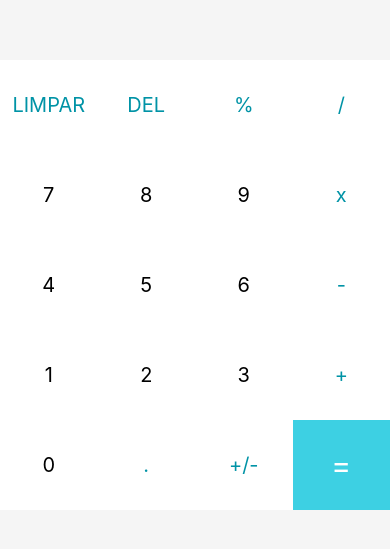
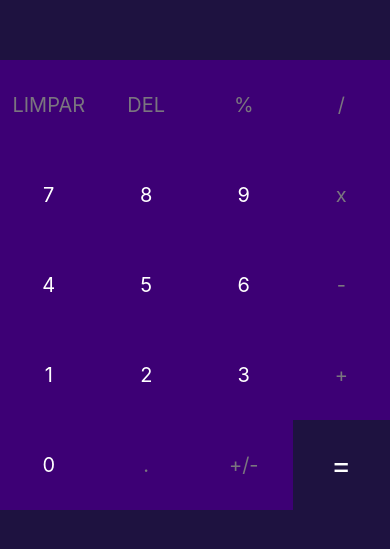
Before and after one commit to wfmarques2/Senac_Calculadora, a React Native app: screen / in a window 390 px wide. Shown: the part 149-698 px from the top of the page. Built offline with nearby package versions, Linux system fonts and the light colour scheme.

Commit message:
mudança visual do app

```diff
--- a/App.js
+++ b/App.js
@@ -77,12 +77,12 @@
 
               {buttons.map((button) =>
               button === '=' ? // Mapeamento do botão =
-                <TouchableOpacity onPress={() => handleInput(button)} key={button} style={[styles.button, { backgroundColor: '#3dd0e3' }]}>
+              <TouchableOpacity onPress={() => handleInput(button)} key={button} style={[styles.button, { backgroundColor: '#1E1240' }]}>
                   <Text style={[styles.textButton, { color: "white", fontSize: 30 }]}>{button}</Text>
                 </TouchableOpacity>
                 : // Mapeamento dos outros botões
                 <TouchableOpacity onPress={() => handleInput(button)} key={button} style={styles.button}>
-                  <Text style={[styles.textButton, { color: typeof (button) === 'number' ? 'black' : '#0093a6' }]}>{button}</Text>
+                  <Text style={[styles.textButton, { color: typeof (button) === 'number' ? 'white' : '#7A757F' }]}>{button}</Text>
                 </TouchableOpacity>
             )}
           </View>
@@ -100,10 +100,10 @@
   results: {
     flex: 2,
     justifyContent: "center",
-    backgroundColor: "#f5f5f5"
+    backgroundColor: "#1E1240"
   },
   resultText: {
-    color: "#282F38",
+    color: "#FFFFFF",
     fontSize: 32,
     fontWeight: "bold",
     padding: 12,
@@ -120,7 +120,7 @@
     flexWrap: 'wrap',
   },
   button: {
-    backgroundColor: 'white',
+    backgroundColor: '#3D0075',
     alignItems: 'center',
     justifyContent: 'center',
     minWidth: 90,
```
